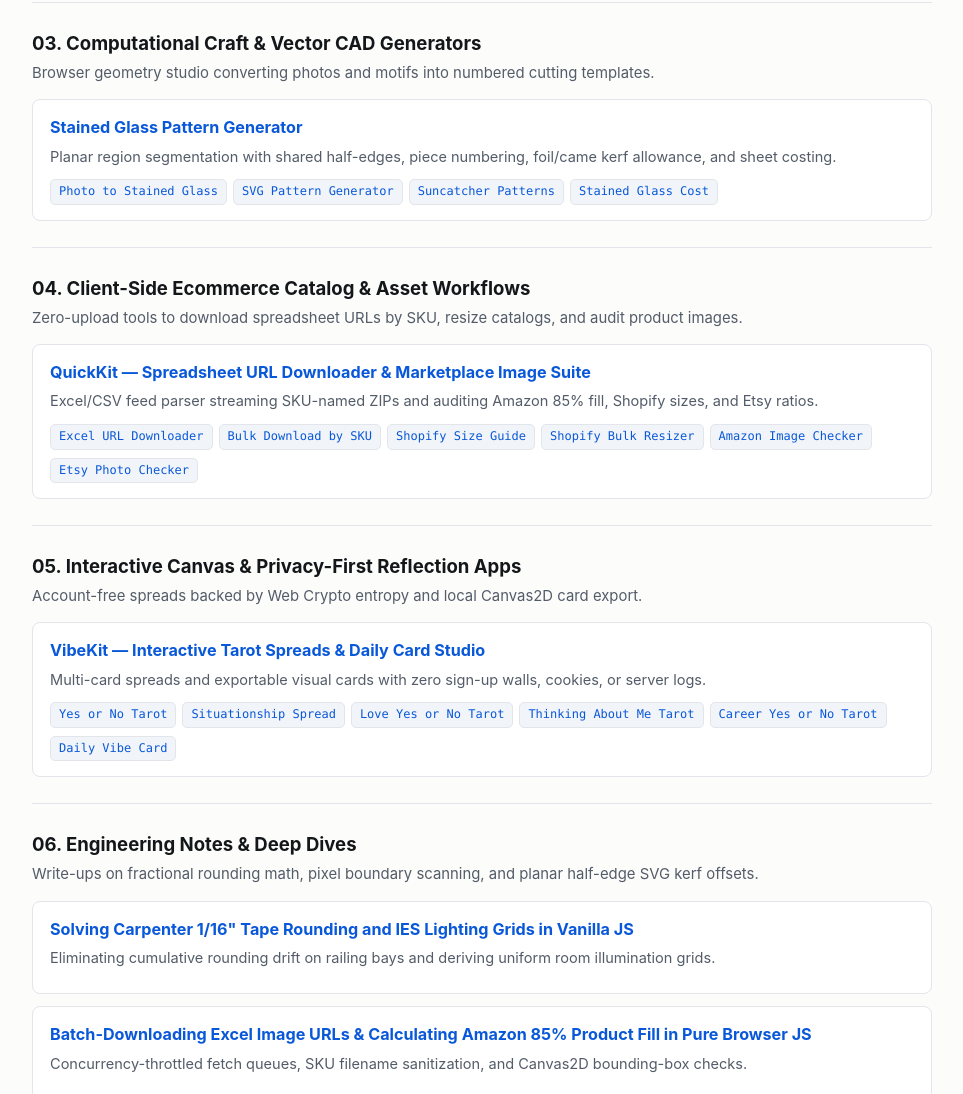
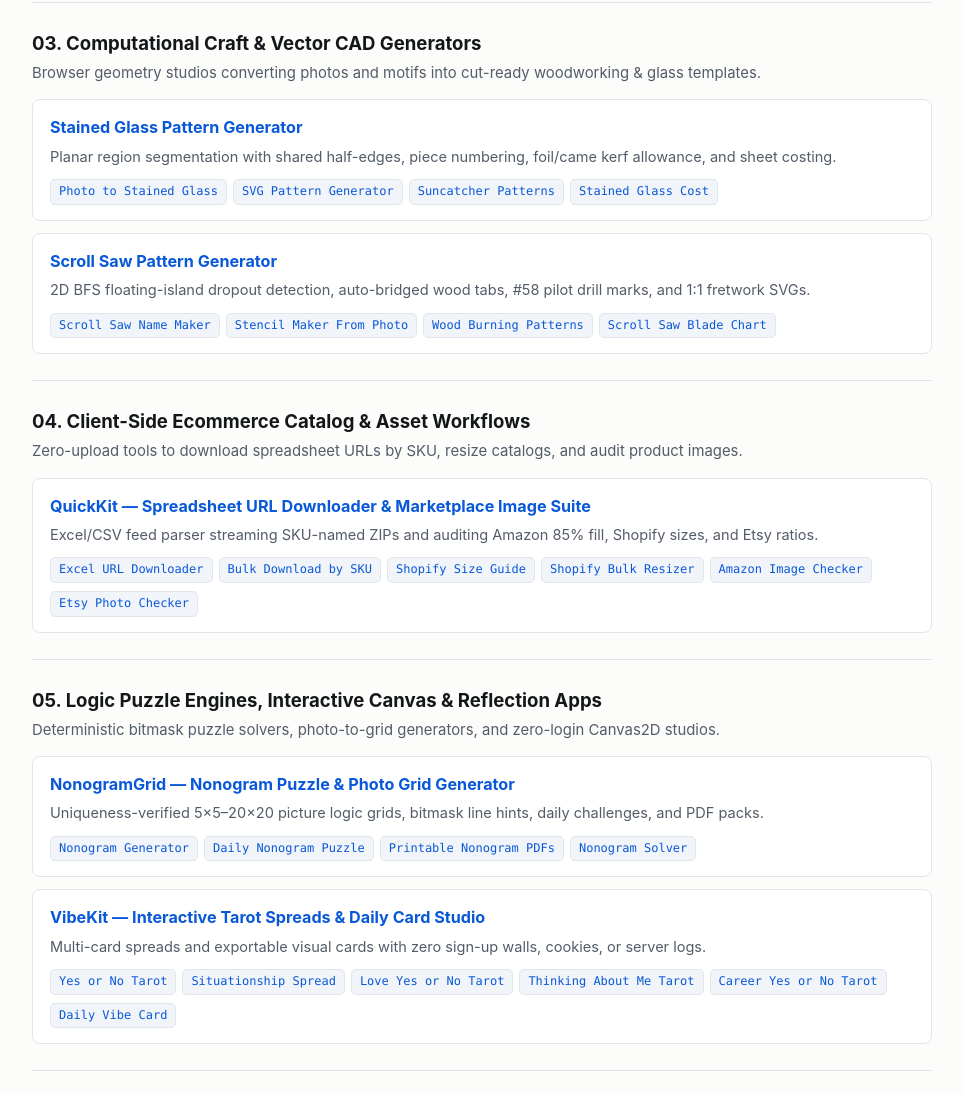
Before and after one commit to kaiyilu/kaiyilu.github.io, a plain HTML site: page index.html in a window 1280 px wide. Shown: the part 1175-2269 px from the top of the page, without its empty margins (158-1121 px from the left). Drawn offline with Linux system fonts and the light colour scheme.

Commit message:
docs: add NonogramGrid and Scroll Saw Pattern Generator suites

```diff
--- a/index.html
+++ b/index.html
@@ -127,7 +127,8 @@ code{font:12px/1.4 var(--mo);background:var(--tg);padding:1px 4px;border-radius:
 
 <section id="s3">
 <h2>03. Computational Craft &amp; Vector CAD Generators</h2>
-<p class="s">Browser geometry studio converting photos and motifs into numbered cutting templates.</p>
+<p class="s">Browser geometry studios converting photos and motifs into cut-ready woodworking &amp; glass templates.</p>
+<div class="g">
 <article class="c">
 <h3><a href="https://stainedglasspatterngenerator.com/">Stained Glass Pattern Generator</a></h3>
 <p>Planar region segmentation with shared half-edges, piece numbering, foil/came kerf allowance, and sheet costing.</p>
@@ -138,6 +139,17 @@ code{font:12px/1.4 var(--mo);background:var(--tg);padding:1px 4px;border-radius:
 <li><a href="https://stainedglasspatterngenerator.com/stained-glass-cost-calculator/">Stained Glass Cost</a></li>
 </ul>
 </article>
+<article class="c">
+<h3><a href="https://scrollsawpatterngenerator.com/">Scroll Saw Pattern Generator</a></h3>
+<p>2D BFS floating-island dropout detection, auto-bridged wood tabs, #58 pilot drill marks, and 1:1 fretwork SVGs.</p>
+<ul class="t">
+<li><a href="https://scrollsawpatterngenerator.com/scroll-saw-name-pattern-maker/">Scroll Saw Name Maker</a></li>
+<li><a href="https://scrollsawpatterngenerator.com/stencil-maker-from-photo/">Stencil Maker From Photo</a></li>
+<li><a href="https://scrollsawpatterngenerator.com/wood-burning-pattern-generator/">Wood Burning Patterns</a></li>
+<li><a href="https://scrollsawpatterngenerator.com/scroll-saw-blade-chart/">Scroll Saw Blade Chart</a></li>
+</ul>
+</article>
+</div>
 </section>
 
 <section id="s4">
@@ -158,8 +170,19 @@ code{font:12px/1.4 var(--mo);background:var(--tg);padding:1px 4px;border-radius:
 </section>
 
 <section id="s5">
-<h2>05. Interactive Canvas &amp; Privacy-First Reflection Apps</h2>
-<p class="s">Account-free spreads backed by Web Crypto entropy and local Canvas2D card export.</p>
+<h2>05. Logic Puzzle Engines, Interactive Canvas &amp; Reflection Apps</h2>
+<p class="s">Deterministic bitmask puzzle solvers, photo-to-grid generators, and zero-login Canvas2D studios.</p>
+<div class="g">
+<article class="c">
+<h3><a href="https://nonogramgrid.com/">NonogramGrid — Nonogram Puzzle &amp; Photo Grid Generator</a></h3>
+<p>Uniqueness-verified 5&times;5–20&times;20 picture logic grids, bitmask line hints, daily challenges, and PDF packs.</p>
+<ul class="t">
+<li><a href="https://nonogramgrid.com/nonogram-generator/">Nonogram Generator</a></li>
+<li><a href="https://nonogramgrid.com/daily-nonogram/">Daily Nonogram Puzzle</a></li>
+<li><a href="https://nonogramgrid.com/printable-nonogram-puzzles/">Printable Nonogram PDFs</a></li>
+<li><a href="https://nonogramgrid.com/nonogram-solver/">Nonogram Solver</a></li>
+</ul>
+</article>
 <article class="c">
 <h3><a href="https://usevibekit.com/">VibeKit — Interactive Tarot Spreads &amp; Daily Card Studio</a></h3>
 <p>Multi-card spreads and exportable visual cards with zero sign-up walls, cookies, or server logs.</p>
@@ -172,6 +195,7 @@ code{font:12px/1.4 var(--mo);background:var(--tg);padding:1px 4px;border-radius:
 <li><a href="https://usevibekit.com/daily-vibe-card">Daily Vibe Card</a></li>
 </ul>
 </article>
+</div>
 </section>
 
 <section id="s6">
```
